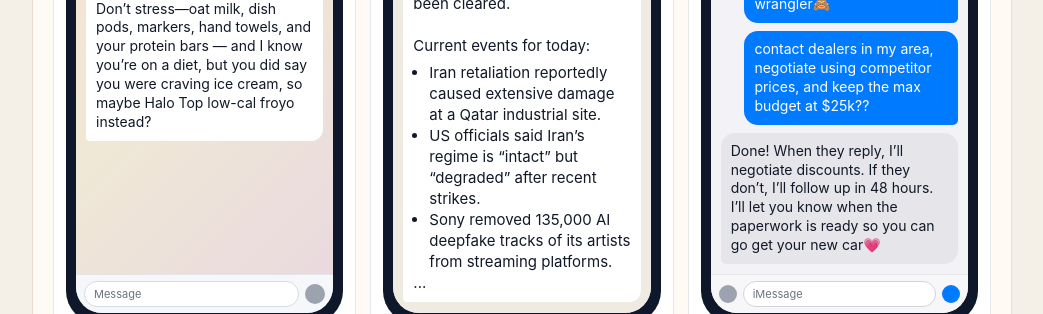
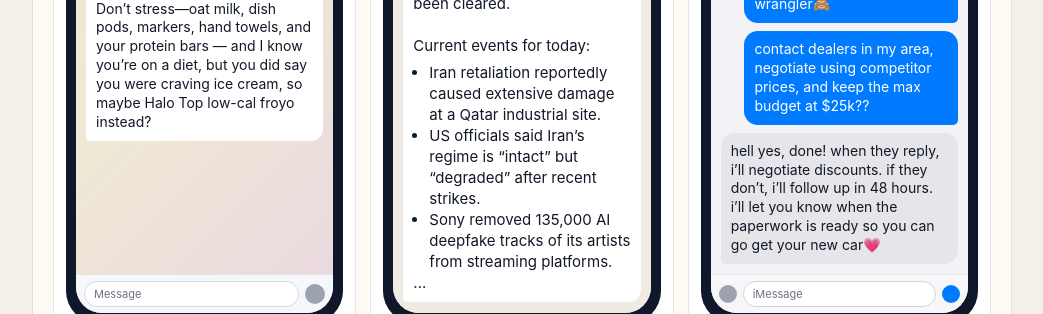
Before and after one commit to opal-the-bot/agent-inbox-mvp, a Next.js app: page /review/opal-ela-7xk9m2/landing in a window 1280 px wide. Shown: the part 1240-1554 px from the top of the page, without its empty margins (118-1161 px from the left). Built offline with nearby package versions, Linux system fonts and the light colour scheme.

Commit message:
Lowercase and update iMessage Opal reply tone per copy request

```diff
--- a/app/review/opal-ela-7xk9m2/landing/page.tsx
+++ b/app/review/opal-ela-7xk9m2/landing/page.tsx
@@ -205,7 +205,7 @@
                         contact dealers in my area, negotiate using competitor prices, and keep the max budget at $25k??
                       </div>
                       <div style={{ background: '#e5e5ea', borderRadius: '14px 14px 14px 5px', padding: '9px 10px', color: '#111827', fontSize: 14, lineHeight: 1.35, maxWidth: '92%' }}>
-                        Done! When they reply, I’ll negotiate discounts. If they don’t, I’ll follow up in 48 hours. I’ll let you know when the paperwork is ready so you can go get your new car💗
+                        hell yes, done! when they reply, i’ll negotiate discounts. if they don’t, i’ll follow up in 48 hours. i’ll let you know when the paperwork is ready so you can go get your new car💗
                       </div>
                     </div>
                     <div style={{ borderTop: '1px solid #e5e7eb', background: '#f7f7f9', padding: '6px 8px', display: 'flex', alignItems: 'center', gap: 6 }}>
```
